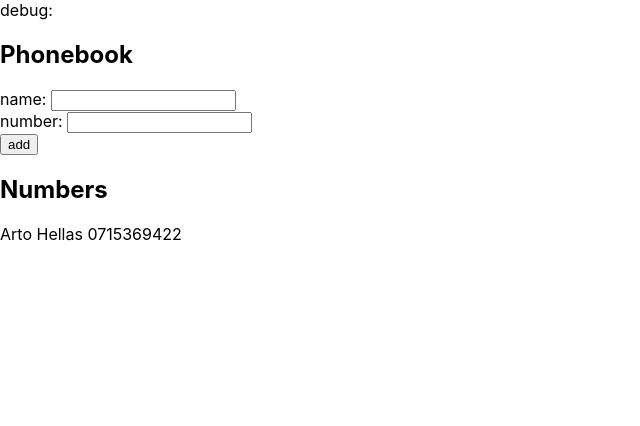
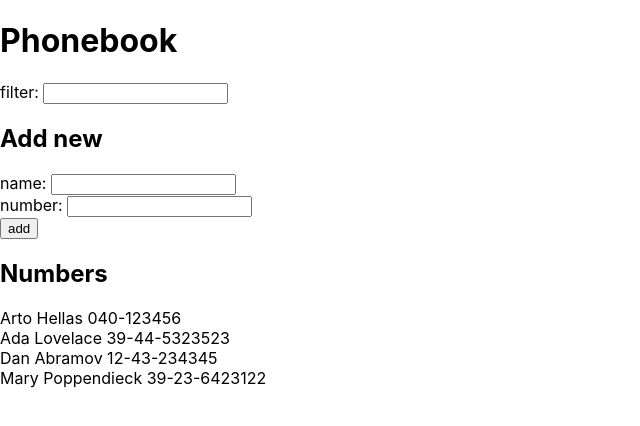
Before and after one commit to spezzers/fullstackopen2020, a React (Create React App) app in the folder part2/phonebook/: page / in a window 1280 px wide. Shown: the top 426 px of the page, without its empty margins (0-640 px from the left). Built offline with nearby package versions, Linux system fonts and the light colour scheme.

Commit message:
2.9 done

```diff
--- a/part2/phonebook/src/App.js
+++ b/part2/phonebook/src/App.js
@@ -1,9 +1,10 @@
 import React, { useState } from 'react'
 
 
-const Persons = ({peeps}) => {
-  const listPeeps = peeps.map(
-    person => <p key={person.name}>{`${person.name} ${person.number}`}</p>
+const Persons = ({peeps, filter}) => {
+  const filteredPeeps = peeps.filter(person => person.name.toUpperCase().includes(filter.toUpperCase()))
+  const listPeeps = filteredPeeps.map(
+    person => <div key={person.name}>{`${person.name} ${person.number}`}</div>
   )
   return <>{listPeeps}</>
 }
@@ -12,17 +13,21 @@
 const App = () => {
 
   const [ persons, setPersons ] = useState([
-    {
-      name: 'Arto Hellas',
-      number: '0715369422'
-    }
+    { name: 'Arto Hellas', number: '040-123456' },
+    { name: 'Ada Lovelace', number: '39-44-5323523' },
+    { name: 'Dan Abramov', number: '12-43-234345' },
+    { name: 'Mary Poppendieck', number: '39-23-6423122' }
   ])
   const [ newName, setNewName ] = useState('')
   const [ newNumber, setNewNumber ] = useState('')
+  const [ filter, setFilter ] = useState('')
 
 
   const handleNameInput = event => setNewName(event.target.value)
   const handleNumberInput = event => setNewNumber(event.target.value)
+  const handleFilterInput = event => setFilter(event.target.value)
+
+
 
   const addPerson = event => {
     event.preventDefault()
@@ -39,8 +44,11 @@
 
   return (
     <div>
-      <div>debug: <br/>{newName} {newNumber}</div>
-      <h2>Phonebook</h2>
+      <h1>Phonebook</h1>
+      <div>
+        filter: <input value={filter} onChange={handleFilterInput}/>
+      </div>
+      <h2>Add new</h2>
       <form onSubmit={addPerson}>
         <div>
           name: <input value={newName} onChange={handleNameInput}/>
@@ -53,7 +61,7 @@
         </div>
       </form>
       <h2>Numbers</h2>
-      <Persons peeps={persons}/>
+      <Persons peeps={persons} filter={filter}/>
     </div>
   )
 }
```
